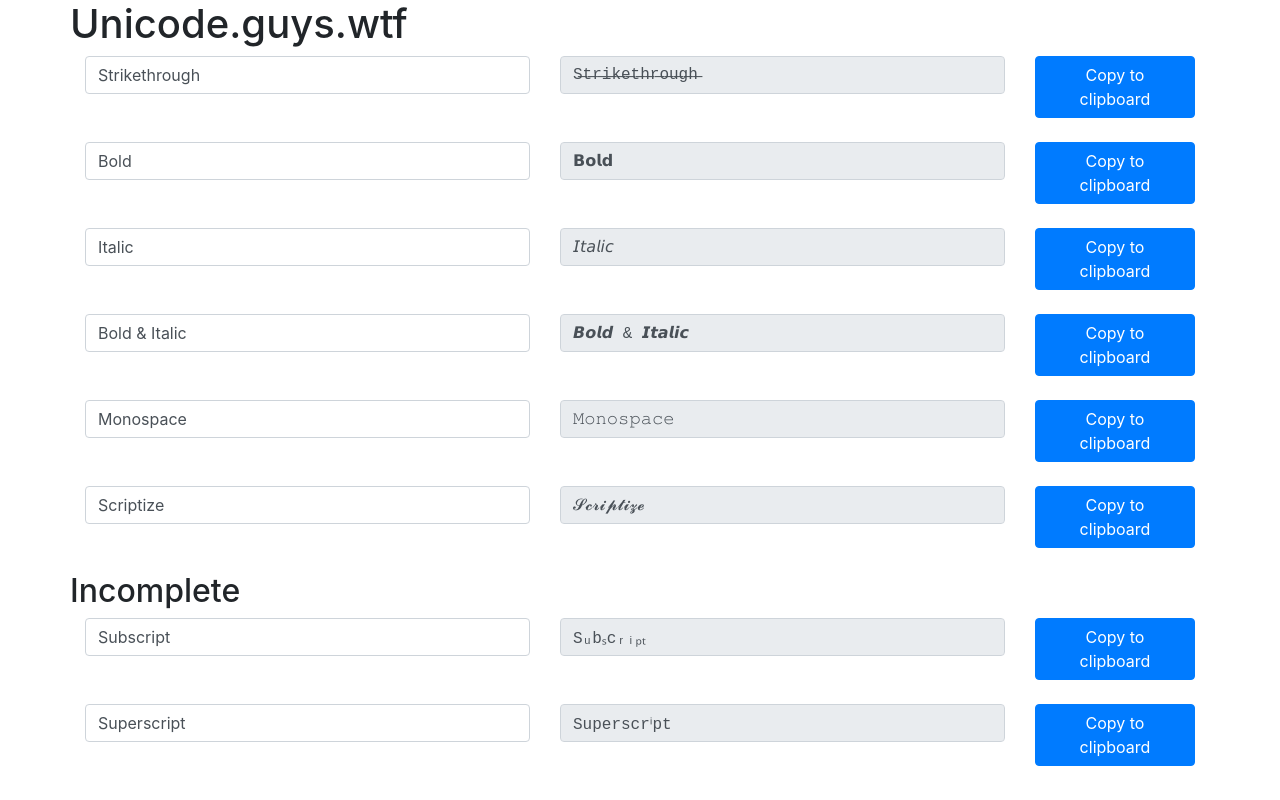
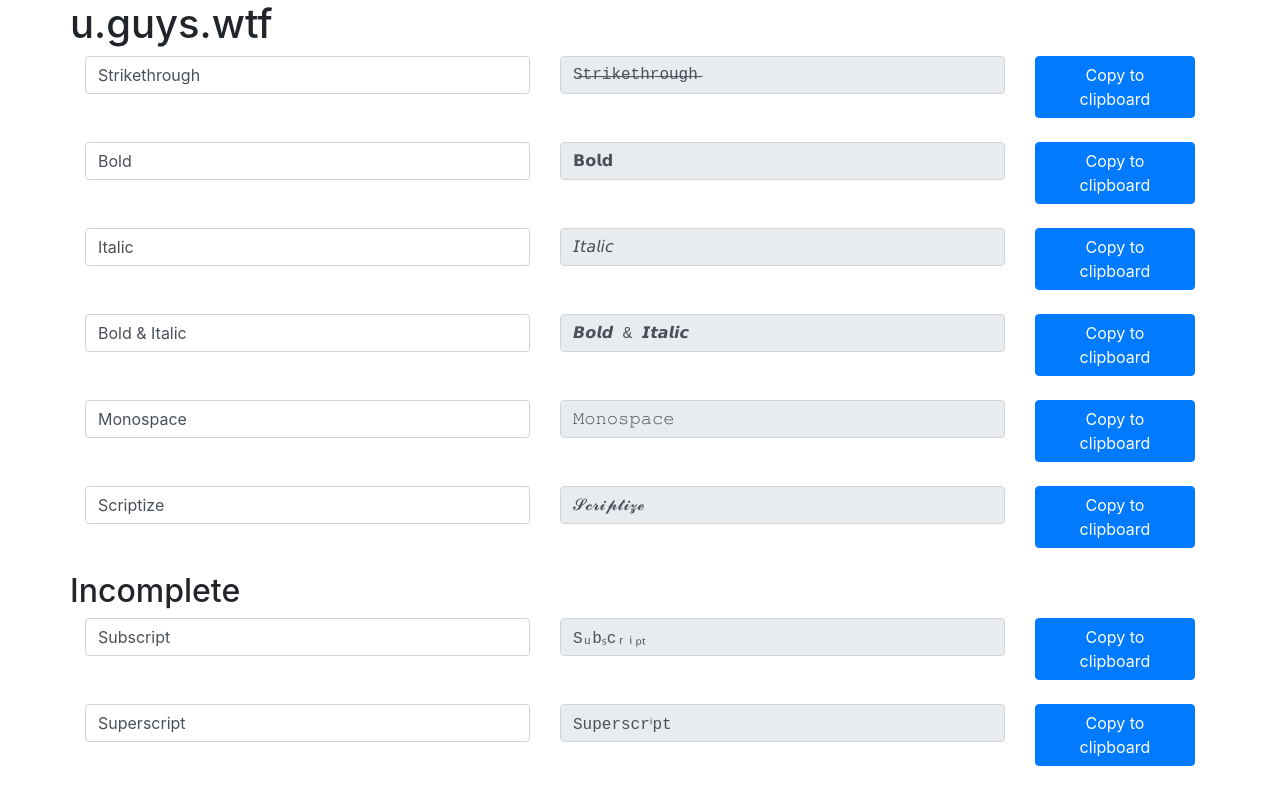
Before and after one commit to tkw1536/u.guys.wtf, a React (Create React App) app: page / in a window 1280 px wide. Built offline with nearby package versions, Linux system fonts and the light colour scheme.

Commit message:
Rename u.guys.wtf

```diff
--- a/package.json
+++ b/package.json
@@ -1,5 +1,5 @@
 {
-  "name": "unicode.guys.wtf",
+  "name": "u.guys.wtf",
   "version": "0.1.0",
   "private": true,
   "dependencies": {
--- a/public/index.html
+++ b/public/index.html
@@ -4,7 +4,7 @@
     <meta charset="utf-8" />
     <meta name="viewport" content="width=device-width, initial-scale=1" />
     <meta name="theme-color" content="#000000" />
-    <title>Unicode.guys.wtf</title>
+    <title>u.guys.wtf</title>
   </head>
   <body>
     <noscript>You need to enable JavaScript to run this app.</noscript>
--- a/src/App.js
+++ b/src/App.js
@@ -14,7 +14,7 @@ export default function App () {
   return (
     <Container>
       <Row>
-        <h1>Unicode.guys.wtf</h1>
+        <h1>u.guys.wtf</h1>
       </Row>
       <TransformRow text="Strikethrough" transform={strike} />
       <TransformRow text="Bold" transform={bolden} />
```
Also changed, not shown: 1 other file (tests, documents, lock files or other folders).
